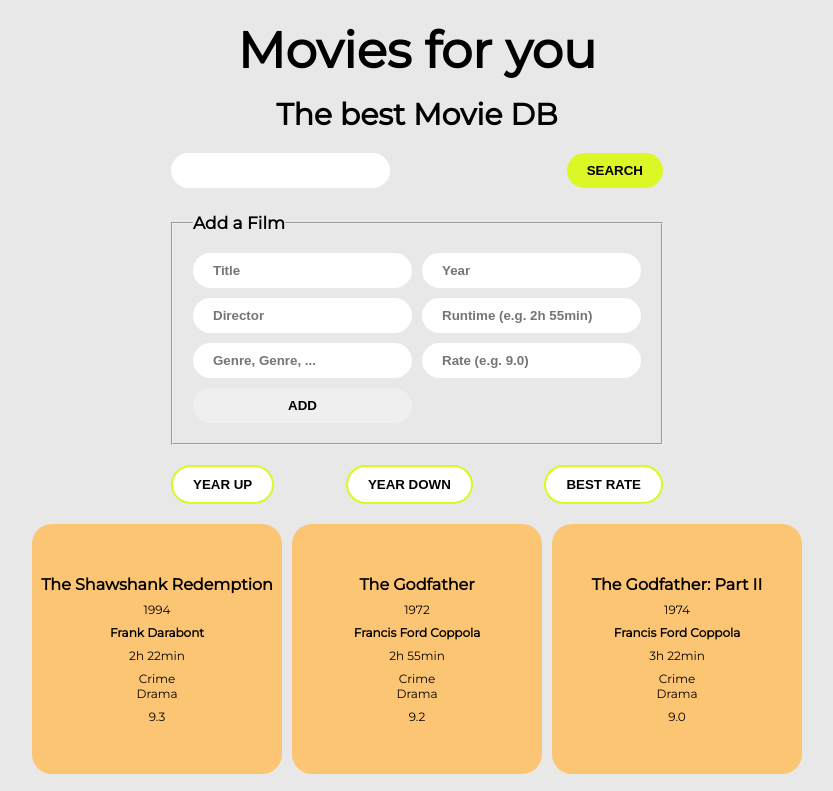
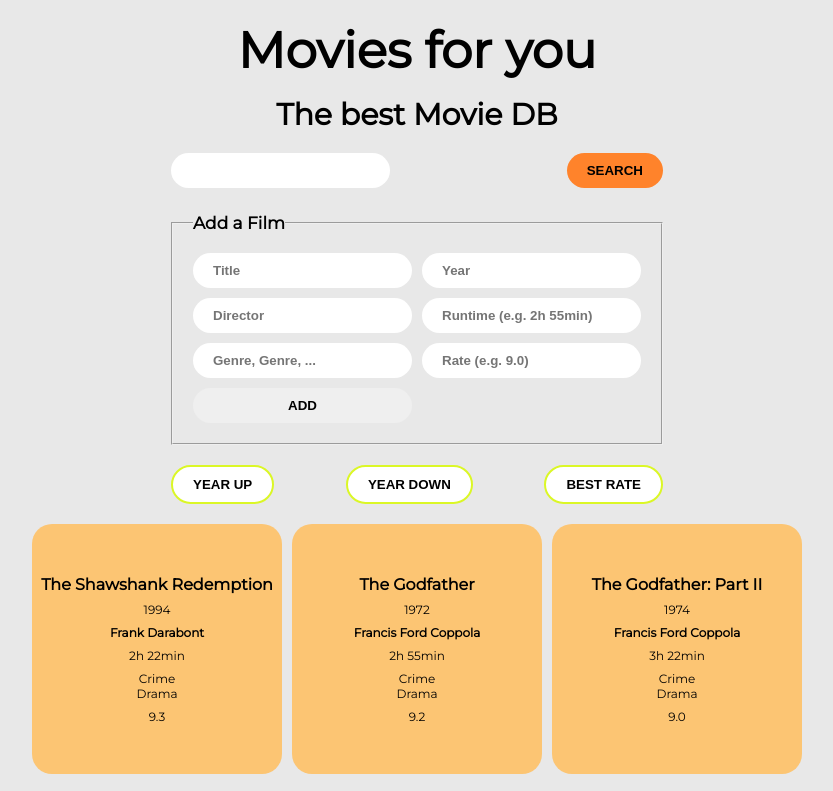
Before and after one commit to manonsfoto/Project-TS-Movies_for_you, a website built with Vite: page src/Movies_for_you/pjt.html in a window 1280 px wide. In both pictures the pointer is over the input "SEARCH". Shown: the top 791 px of the page, without its empty margins (223-1056 px from the left). Built offline with nearby package versions, Linux system fonts and the light colour scheme.

Commit message:
finished

```diff
--- a/src/Movies_for_you/pjt.css
+++ b/src/Movies_for_you/pjt.css
@@ -51,6 +51,11 @@ form input {
 #btnSearch {
   background-color: #dbf726;
   color: #000000;
+}
+#btnSearch:hover {
+  background-color: #ff832b;
+  color: #000000;
+  transition: 1s;
 }
 .box-btn input {
   background-color: #ffffff;
@@ -108,6 +113,9 @@ legend {
   font-weight: 600;
 }
 
-input {
+input:hover {
   cursor: pointer;
+  background-color: rgb(76, 176, 230);
+  color: yellow;
+  transition: 1s;
 }
```
